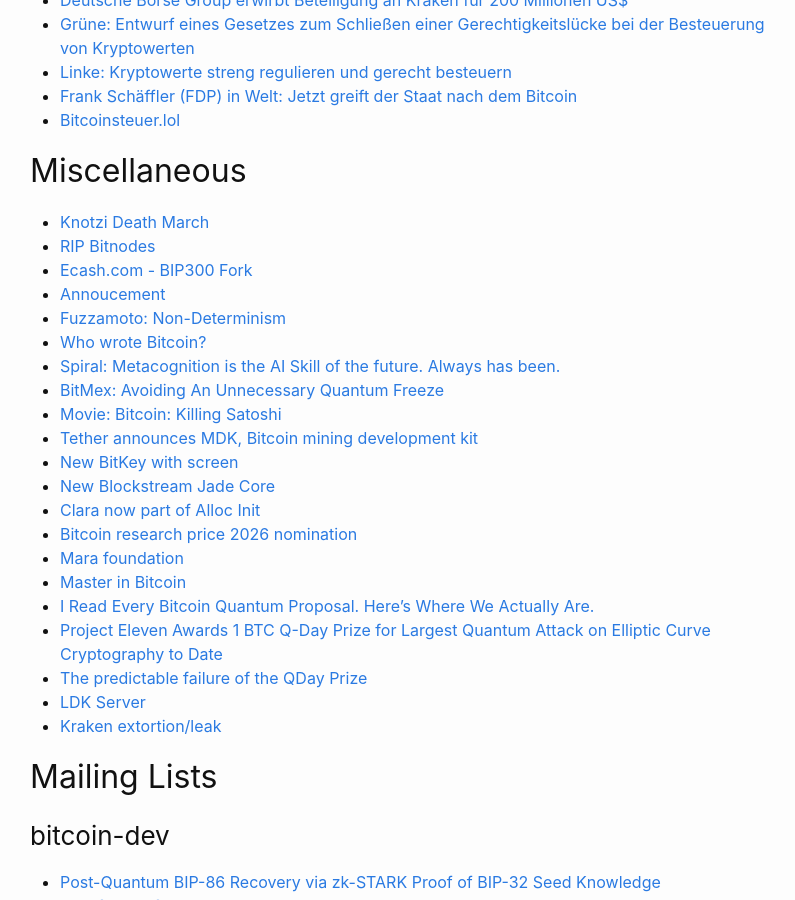
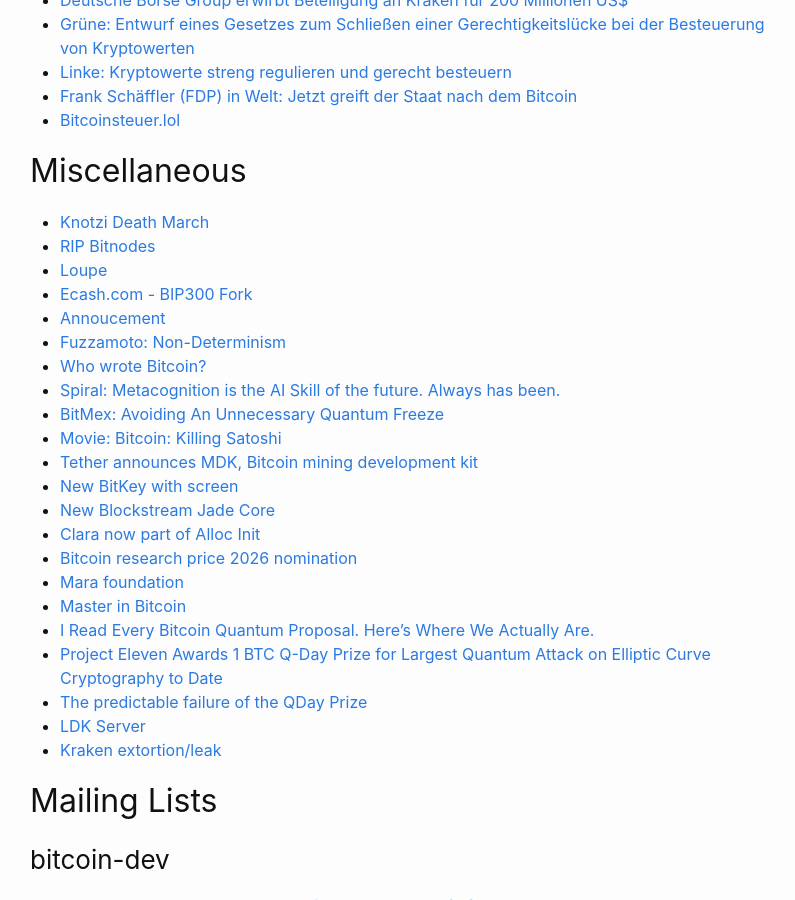
Before and after one commit to fjahr/bitdevsberlin, a Jekyll site: the page built from _posts/2026-05-13-socratic-seminar-79.md, in a window 1280 px wide and 900 px high, scrolled down 941 px. Shown: the whole window, without its empty margins (240-1035 px from the left). Built offline with Jekyll 4.4.1, drawn with Linux system fonts in a browser that asks for light colours.

Commit message:
More links for 79

```diff
--- a/_posts/2026-05-13-socratic-seminar-79.md
+++ b/_posts/2026-05-13-socratic-seminar-79.md
@@ -42,6 +42,7 @@ Thanks to [Ordimint](https://ordimint.com) for sponsoring food and drinks for th
 
 - [Knotzi Death March](https://jlopp.github.io/knotzi-death-march/)
 - [RIP Bitnodes](https://x.com/lopp/status/2052725200421286301)
+- [Loupe](https://spiralbtc.substack.com/p/meet-loupe-ai-powered-vulnerability)
 - [Ecash.com - BIP300 Fork](https://ecash.com/)
 - [Annoucement](https://x.com/truthcoin/status/2047639261453680838?s=46)
 - [Fuzzamoto: Non-Determinism](https://brink.dev/blog/2026/04/09/fuzzamoto-non-determinism/)
```
